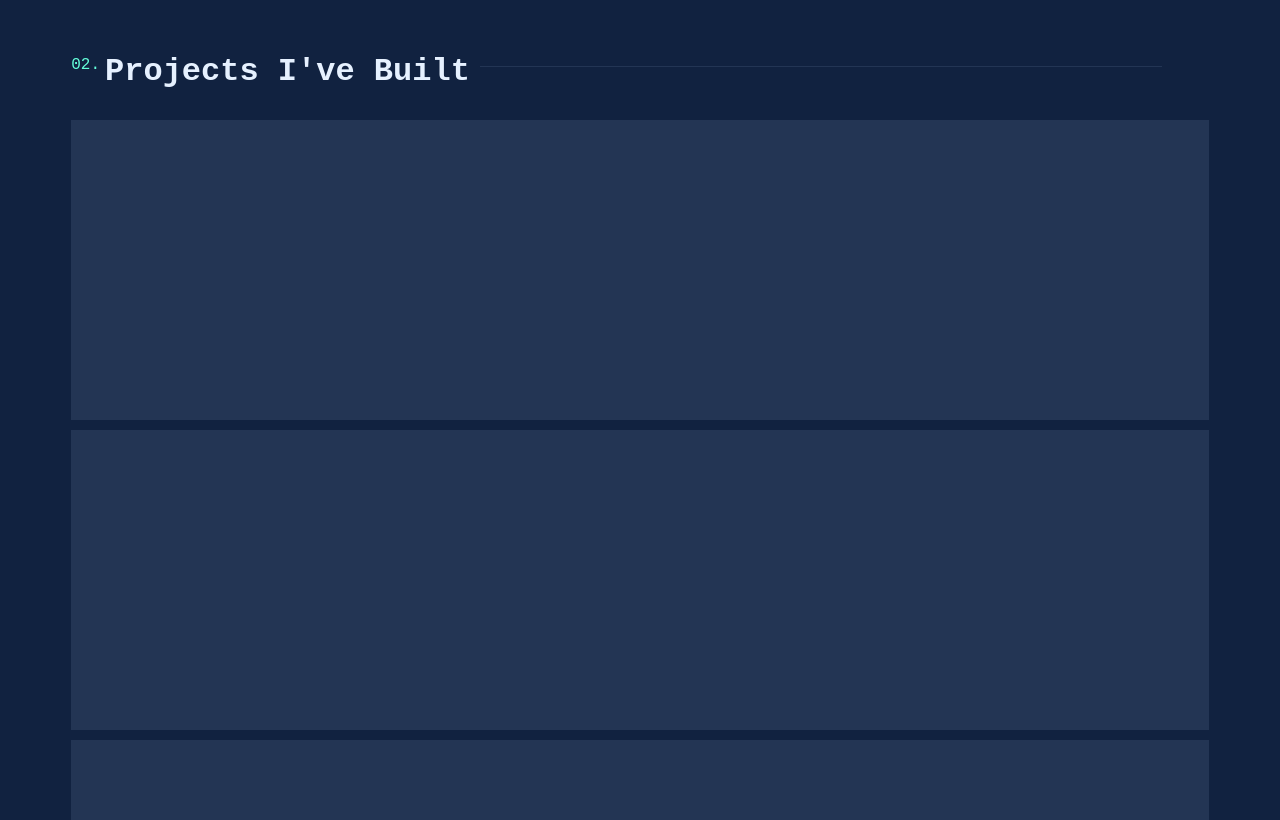
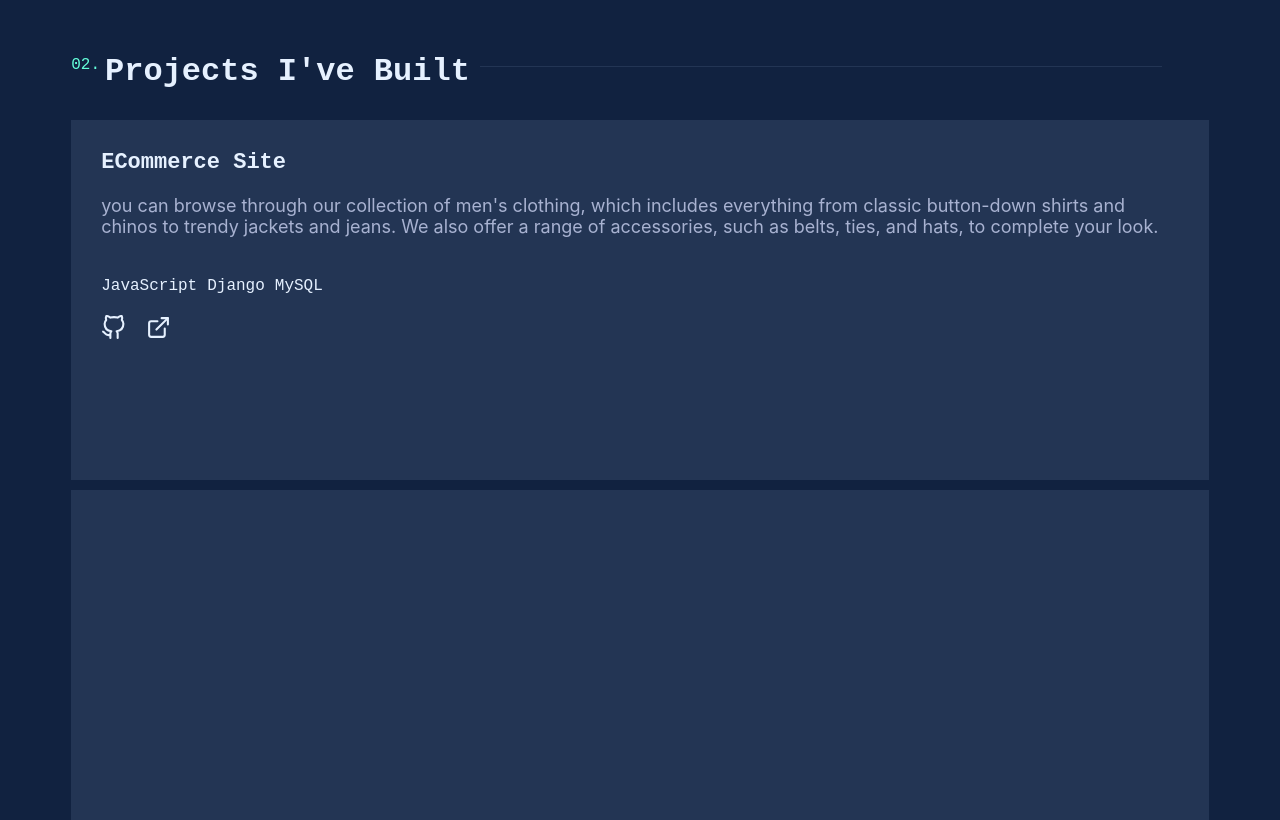
Before and after one commit to victorchrollo14/NewPortfolio, a plain HTML site: page index.html in a window 1280 px wide. Shown: the part 1980-2800 px from the top of the page. Drawn offline with Linux system fonts and the light colour scheme.

Commit message:
added project 1 to portfolio site

```diff
--- a/index.html
+++ b/index.html
@@ -117,17 +117,41 @@
       <h2 class="sub-heading numbering">Projects I've Built</h2>
       <ul class="project-container">
         <li class="project project-1" id="pr1">
-          <header class="project-links"></header>
+          <header class="text-hover-effect project-header">
+            ECommerce Site
+          </header>
+          <div class="heading-description description">you can browse through our collection of men's clothing,
+            which includes everything from classic button-down shirts and chinos to trendy jackets and jeans.
+            We also offer a range of accessories, such as belts, ties, and hats, to complete your look.</div>
+          <footer class="tech-used">
+            <div class="tech">
+              <ul>
+                <li>JavaScript</li>
+                <li>Django</li>
+                <li>MySQL</li>
+            </ul>
+            </div>
+            <div class="links">
+              <div class="source-code ">
+                <a href="https://github.com/victorchrollo14/blackmarket-django" class="text-hover-effect">
+                  <svg xmlns="http://www.w3.org/2000/svg" role="img" viewBox="0 0 24 24" fill="none" stroke="currentColor" stroke-width="2" stroke-linecap="round" stroke-linejoin="round" class="feather feather-github"><title>GitHub</title><path d="M9 19c-5 1.5-5-2.5-7-3m14 6v-3.87a3.37 3.37 0 0 0-.94-2.61c3.14-.35 6.44-1.54 6.44-7A5.44 5.44 0 0 0 20 4.77 5.07 5.07 0 0 0 19.91 1S18.73.65 16 2.48a13.38 13.38 0 0 0-7 0C6.27.65 5.09 1 5.09 1A5.07 5.07 0 0 0 5 4.77a5.44 5.44 0 0 0-1.5 3.78c0 5.42 3.3 6.61 6.44 7A3.37 3.37 0 0 0 9 18.13V22"></path></svg>
+                </a>
+              </div>
+              <div class="external-link text-hover-effect">
+                <a href="" class="text-hover-effect">
+                  <svg xmlns="http://www.w3.org/2000/svg" role="img" viewBox="0 0 24 24" fill="none" stroke="currentColor" stroke-width="2" stroke-linecap="round" stroke-linejoin="round" class="feather feather-external-link"><title>External Link</title><path d="M18 13v6a2 2 0 0 1-2 2H5a2 2 0 0 1-2-2V8a2 2 0 0 1 2-2h6"></path><polyline points="15 3 21 3 21 9"></polyline><line x1="10" y1="14" x2="21" y2="3"></line></svg>
+                </a>
+              </div>
+            </div>
+          </footer>
+        </li>
+        <li class="project project-2" id="pr2">
+          <header class="project-header"></header>
           <div class="heading-description"></div>
           <footer class="tech-used"></footer>
         </li>
         <li class="project project-2" id="pr2">
-          <header class="project-links"></header>
-          <div class="heading-description"></div>
-          <footer class="tech-used"></footer>
-        </li>
-        <li class="project project-2" id="pr2">
-          <header class="project-links"></header>
+          <header class="project-header"></header>
           <div class="heading-description"></div>
           <footer class="tech-used"></footer>
         </li>
--- a/style.css
+++ b/style.css
@@ -343,17 +343,74 @@ body {
     .project-section .project-container {
         display: grid;
         grid-template-columns: repeat(autofill, min-max(300px, 1fr));
-        flex-wrap: wrap;
         align-items: center;
         padding: 0;
         list-style: none;
         gap: 10px;
+        position: relative;
     }
 
     .project-section .project-container .project {
         height: 300px;
         background: var(--lightest-navy);
+        padding: 30px;
+        display: flex;
+        flex-direction: column;
+        gap: 20px;
     }
+
+    .project-section .project-container .project-1::before {
+        content: "";
+        position: absolute;
+        top: 0;
+        background-image: url(assets/ecom.jpg);
+        background-size: cover;
+        opacity: 0.6;
+    }
+
+    .project-header {
+        color: var(--white);
+        font-size: var(--fz-xxl);
+        font-weight: var(--fw-semi-bold);
+    }
+
+    .tech-used {
+        color: var(--white);
+        font-family: var(--font-mono);
+        width: fit-content;
+        margin: 20px 0 0 0;
+    }
+
+    .tech ul {
+        list-style: none;
+        display: flex;
+        flex-direction: row;
+        gap: 10px;
+        padding: 0;
+    }
+
+    .tech-used .links {
+        display: flex;
+        flex-direction: row;
+        margin: 20px 0 0 0;
+        gap: 20px;
+    }
+
+    .tech-used .links .source-code {
+        width: 25px;
+        font-weight: var(--fw-semi-bold);
+    }
+
+    .tech-used .links .external-link {
+        width: 25px;
+        font-weight: var(--fw-semi-bold);
+    }
+
+    a {
+        text-decoration: none;
+        color: var(--white);
+    }
+
 
 
 
```
Also changed, not shown: assets/ecom.jpg (added), 1 other file.
